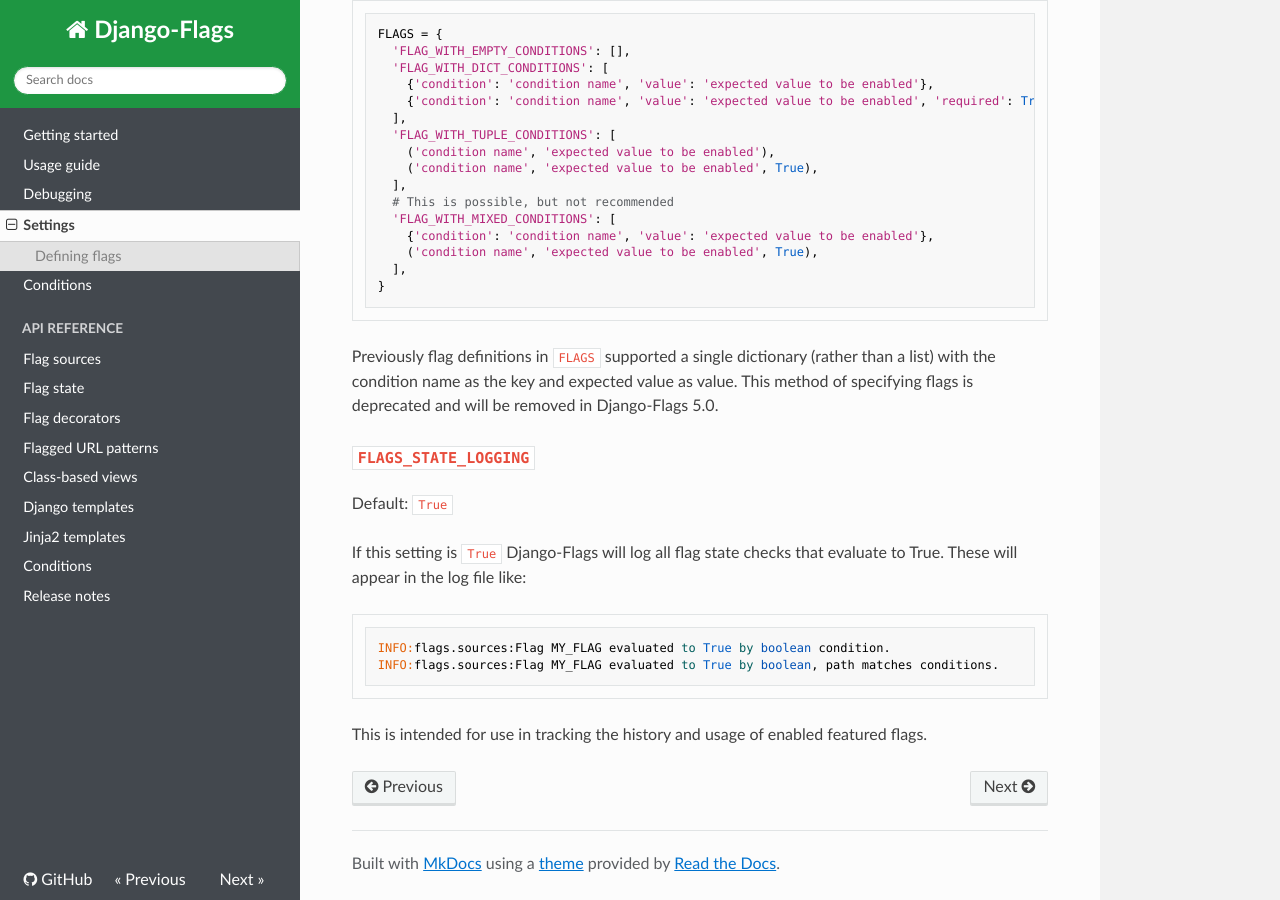
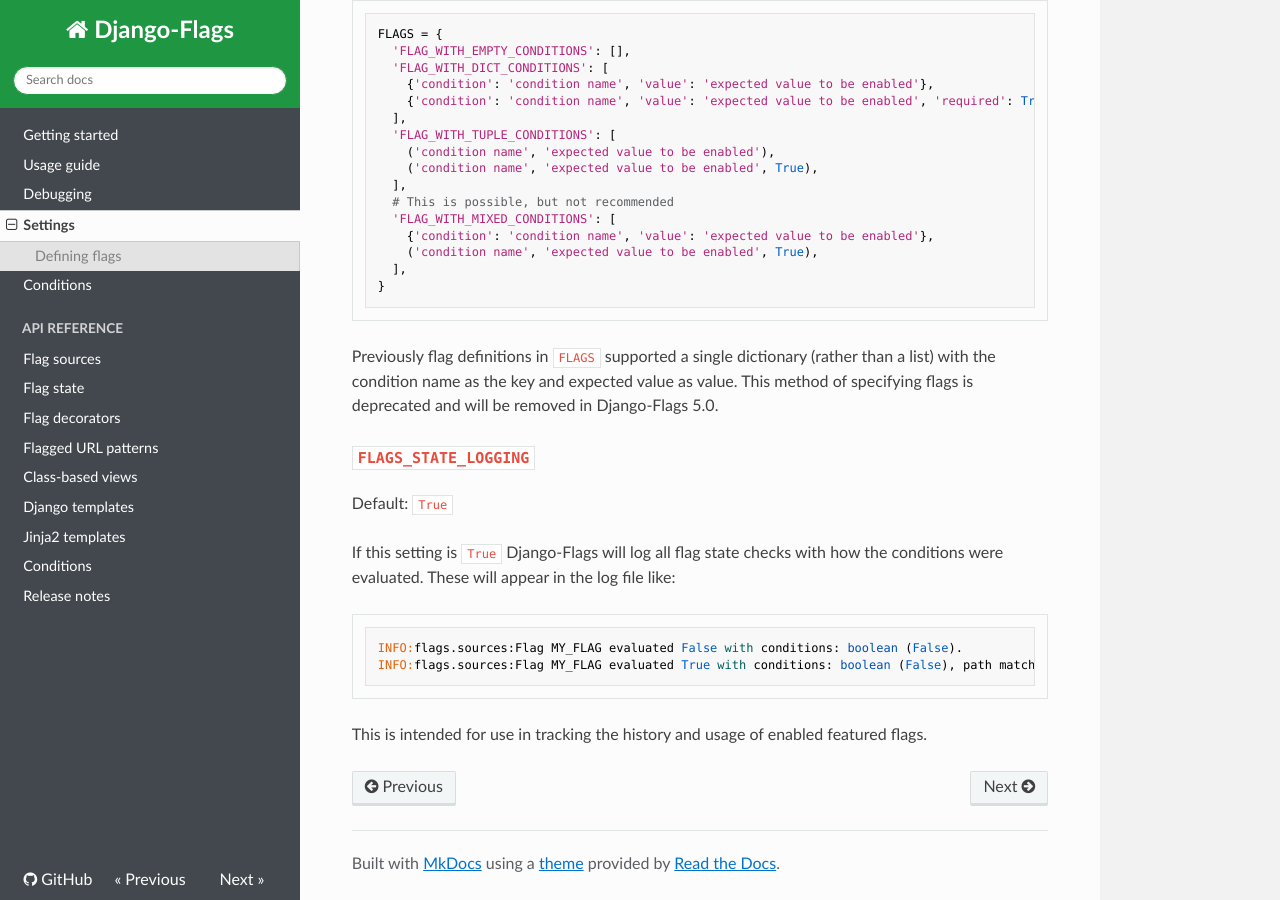
Before and after one commit to cfpb/django-flags, an MkDocs documentation site: the page built from docs/settings.md, in a window 1280 px wide and 900 px high, scrolled down 1186 px. Built offline with MkDocs 1.6.1, drawn with Linux system fonts in a browser that asks for light colours; nearby versions of some CDN libraries; old or Windows-style settings are respelled for this version of MkDocs.

Commit message:
Log all flag evaluations, not just True ones

````diff
--- a/docs/settings.md
+++ b/docs/settings.md
@@ -62,11 +62,11 @@
 
 Default: `True`
 
-If this setting is `True` Django-Flags will log all flag state checks that evaluate to True. These will appear in the log file like:
+If this setting is `True` Django-Flags will log all flag state checks with how the conditions were evaluated. These will appear in the log file like:
 
 ```
-INFO:flags.sources:Flag MY_FLAG evaluated to True by boolean condition.
-INFO:flags.sources:Flag MY_FLAG evaluated to True by boolean, path matches conditions.
+INFO:flags.sources:Flag MY_FLAG evaluated False with conditions: boolean (False).
+INFO:flags.sources:Flag MY_FLAG evaluated True with conditions: boolean (False), path matches (True).
 ```
 
 This is intended for use in tracking the history and usage of enabled featured flags.
````
Also changed, not shown: 2 other files.
